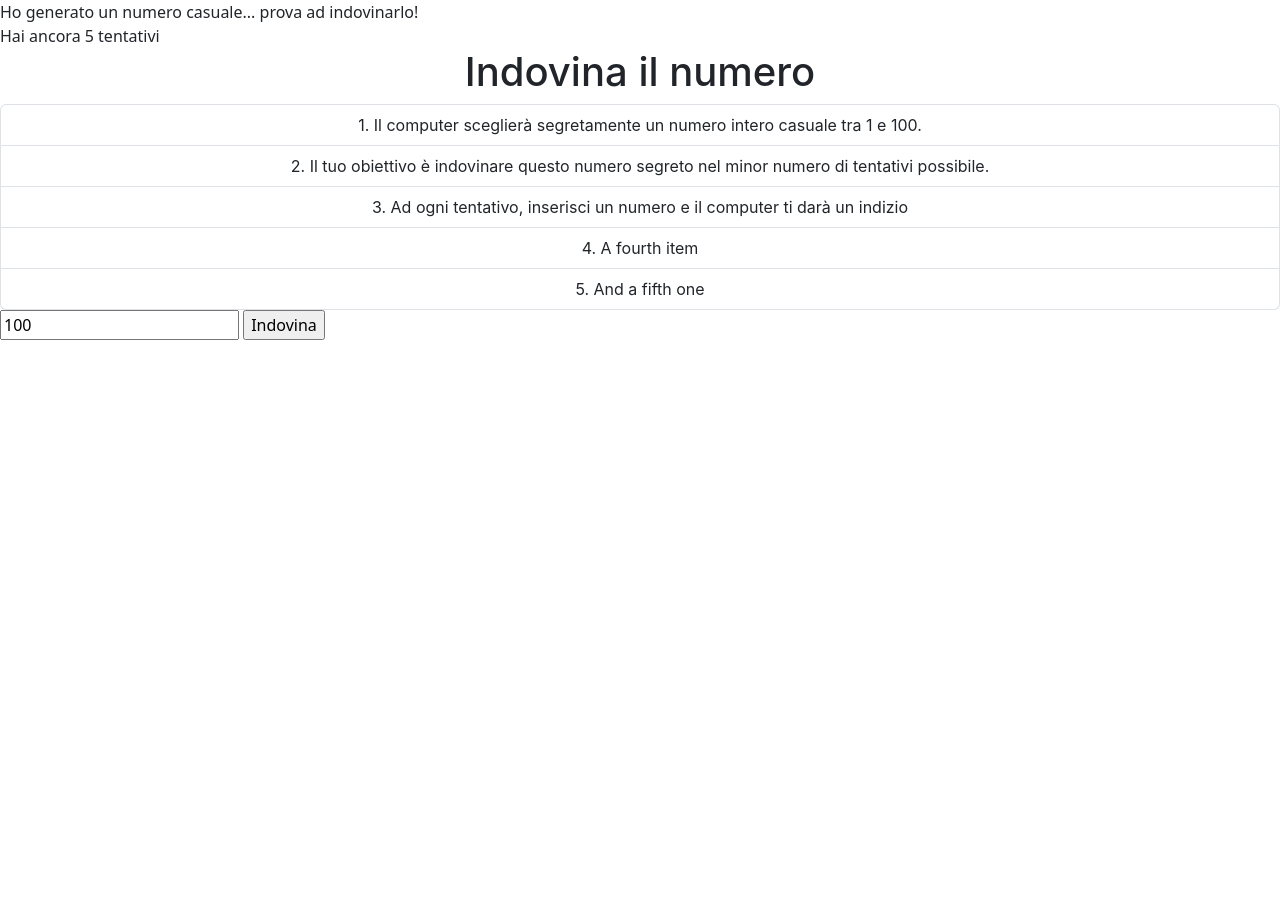
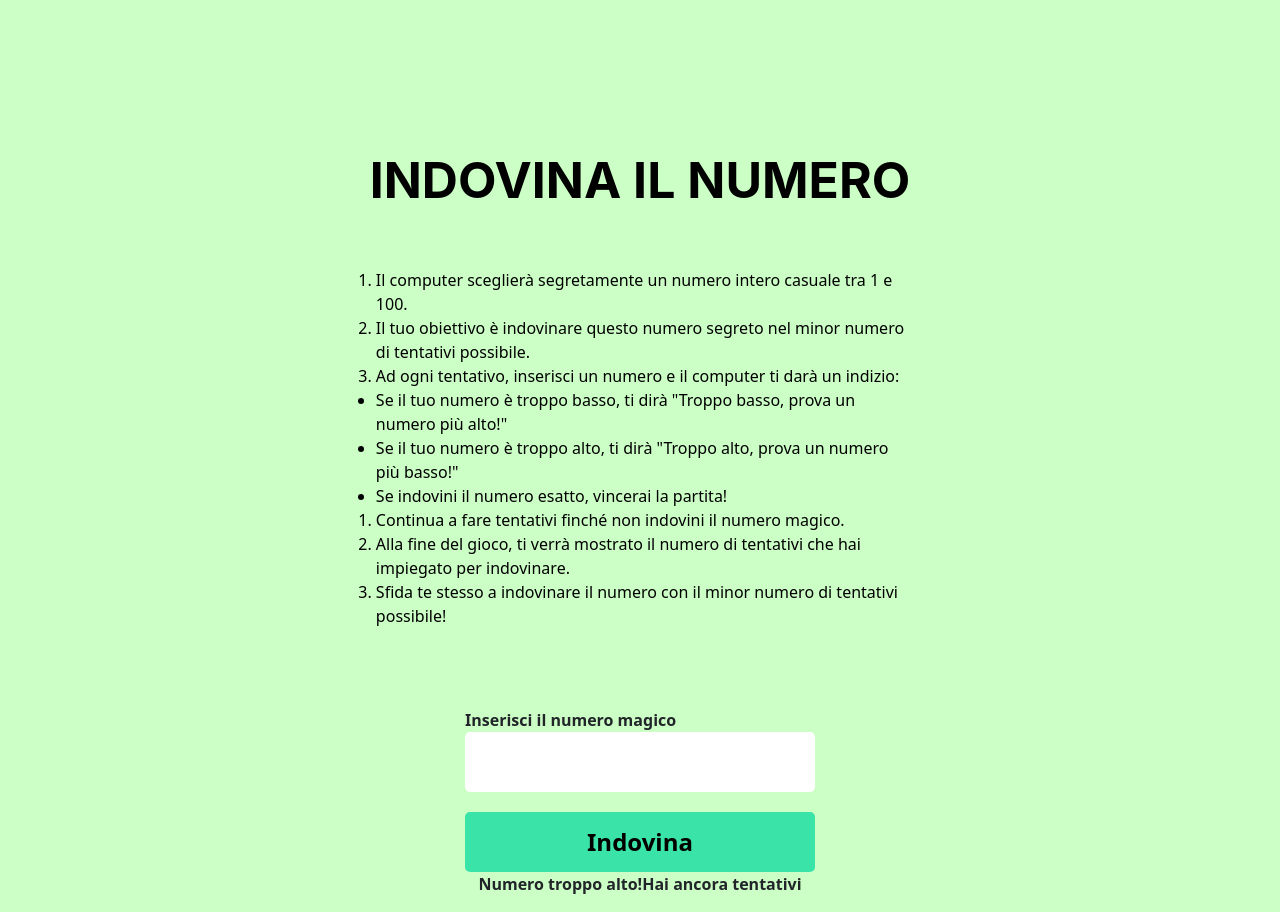
Before and after one commit to melox9000/numero-magico, a plain HTML site: page index.html in a window 1280 px wide. Before the commit the page ends 800 px from the top, so only its background shows below. Drawn offline with nearby package versions, Linux system fonts and the light colour scheme.

Commit message:
modifiche html

```diff
--- a/index.html
+++ b/index.html
@@ -9,27 +9,50 @@
 </head>
 <body>
 
+    <form action="" method="get">
+        <h1 class="titolo" ><b>INDOVINA IL NUMERO</b></h1>
 
+        <div class="liste">
+            <div class="lista">
+                <ol>
+                    <li>Il computer sceglierà segretamente un numero intero casuale tra 1 e <br>100.</li>
 
+                    <li>Il tuo obiettivo è indovinare questo numero segreto nel minor numero<br> di tentativi possibile.</li>
 
-    Ho generato un numero casuale... prova ad indovinarlo!
+                    <li>Ad ogni tentativo, inserisci un numero e il computer ti darà un indizio:</li>
 
-    <br />
+                </ol>
 
-    Hai ancora 5 tentativi
+                <ul>
+                    <li>Se il tuo numero è troppo basso, ti dirà "Troppo basso, prova un<br> numero più alto!"</li>
 
-    <form action="" method="get">
-        <h1 class="titolo" >Indovina il numero</h1>
-        <ul class="list-group list-group-numbered">
-            <li class="list-group-item">Il computer sceglierà segretamente un numero intero casuale tra 1 e 100.</li>
-            <li class="list-group-item">Il tuo obiettivo è indovinare questo numero segreto nel minor numero di tentativi possibile.</li>
-            <li class="list-group-item">Ad ogni tentativo, inserisci un numero e il computer ti darà un indizio</li>
-            <li class="list-group-item">A fourth item</li>
-            <li class="list-group-item">And a fifth one</li>
-          </ul>
-        <input id="userGuess" type="number" name="user_guess" value="100"/>
+                    <li>Se il tuo numero è troppo alto, ti dirà "Troppo alto, prova un numero<br> più basso!"</li>
+
+                    <li>Se indovini il numero esatto, vincerai la partita!</li>
+
+                </ul>
+
+                <ol>
+                    <li>Continua a fare tentativi finché non indovini il numero magico.</li>
+
+                    <li>Alla fine del gioco, ti verrà mostrato il numero di tentativi che hai<br> impiegato per indovinare.</li>
+
+                    <li>Sfida te stesso a indovinare il numero con il minor numero di tentativi<br> possibile!</li>
+                </ol>
+            </div>
+        </div>
+        <div class="input">
+            <div class="elementi">
+        <p>Inserisci il numero magico</p>
+        <input id="userGuess" type="number" name="user_guess" value=""/>
         <input id="button" type="button" name="guess" value="Indovina">
-
+    </div>
+    </div>
+        <div class="tentativi">
+            <p>Numero troppo alto!</p>
+            <br>
+            <p>Hai ancora tentativi</p>
+        </div>
 
     </form>
     </div>
--- a/static/css/index.css
+++ b/static/css/index.css
@@ -1,11 +1,72 @@
 .titolo{
     font-family: Inter;
-    font-size: 540;
+    font-size: 50px;
     text-align: center;
+    display: flex;
+    justify-content: center;
+    color: black;
+    margin-top: 150px;
 
 }
-.list-group-item{
-    text-align: center;
-    font-family: Inter;
-    font-size: 16;
+.liste{
+    display: flex;
+    justify-content: center;
+    padding-top: 50px;
+    padding-left: 0px;
 }
+ol,ul{
+    display: flex;
+    flex-direction: column;
+    justify-content: center;
+    font-size: 16px;
+    padding: 0px;
+    margin: 0px;
+    color:black
+}
+body{
+    background-color: #CCFFC5;
+}
+.input{
+    display: flex;
+    justify-content: center;
+    padding-top:80px;
+}
+.elementi>p{
+    margin: 0px;
+}
+p{
+    font-weight: bold;
+    text-align: left;
+
+}
+.elementi{
+    display: flex;
+    flex-direction: column;
+    justify-content: center;
+}
+#userGuess{
+    display: flex;
+    justify-content: center;
+    width: 350px;
+    height: 60px;
+    border-radius: 5px;
+    border-color: white;
+    border: 0px;
+}
+#button{
+    background-color: #3AE3A8;
+    color: black;
+    font-weight: bold;
+    position: relative;
+    font-size: 24px;width: 350px;
+    height: 60px;
+    background-color: #3AE3A8;
+    border-radius: 5px;
+    border-color: white;
+    border: 0px;
+    margin-top: 20px;
+}
+.tentativi{
+    display: flex;
+    justify-content: center;
+}
```
